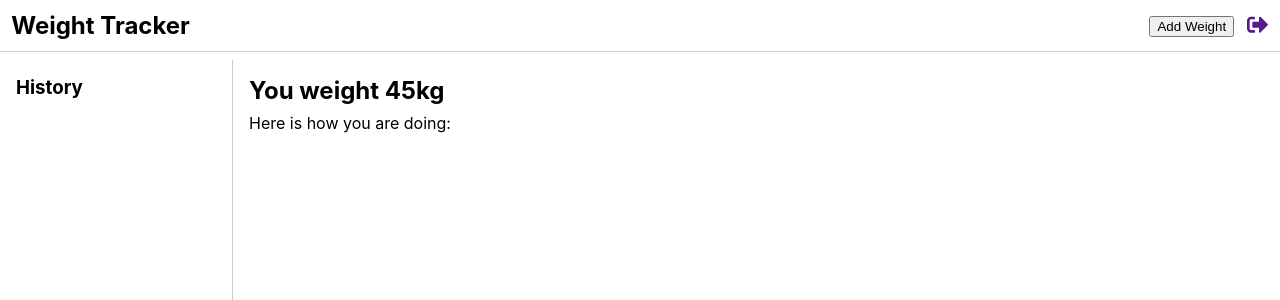
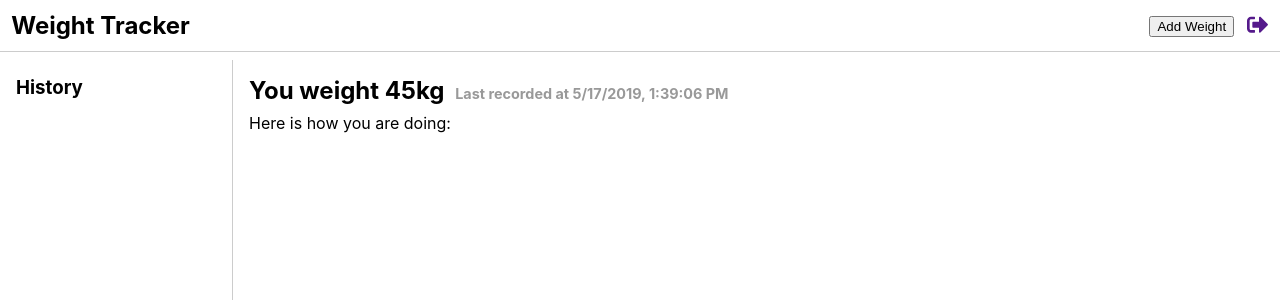
Before and after one commit to deta-aditya/react-weight-tracker, a React (Create React App) app: page /main in a window 1280 px wide. Shown: the top 300 px of the page. Built offline with nearby package versions, Linux system fonts and the light colour scheme.

Commit message:
Added small to main title

```diff
--- a/src/components/pages/MainPage/index.js
+++ b/src/components/pages/MainPage/index.js
@@ -11,13 +11,18 @@ function MainPage(props) {
 		return next.quantity - prev.quantity
 	})[0]
 
+	const latestTakenAt = new Date(latestWeight.takenAt)
+
 	return (
 		<div className="MainPage">
 			<NavigationBar />
 			<div className="container">
 				<HistoryBar />
 				<main className="content">
-					<h2 className="title">You weight {latestWeight.quantity}kg</h2>
+					<h2 className="title">
+						You weight {latestWeight.quantity}kg
+						<small>Last recorded at {latestTakenAt.toLocaleString()}</small>
+					</h2>
 					<p className="subtitle">Here is how you are doing:</p>
 				</main>
 			</div>
--- a/src/components/pages/MainPage/style.css
+++ b/src/components/pages/MainPage/style.css
@@ -14,6 +14,12 @@
 	margin: 0;
 }
 
+.MainPage .content .title small {
+	margin-left: 0.75em;
+	font-size: 0.6em;
+	color: #999;
+}
+
 .MainPage .content .subtitle {
 	margin: 0.5em 0 0;
 }
```
